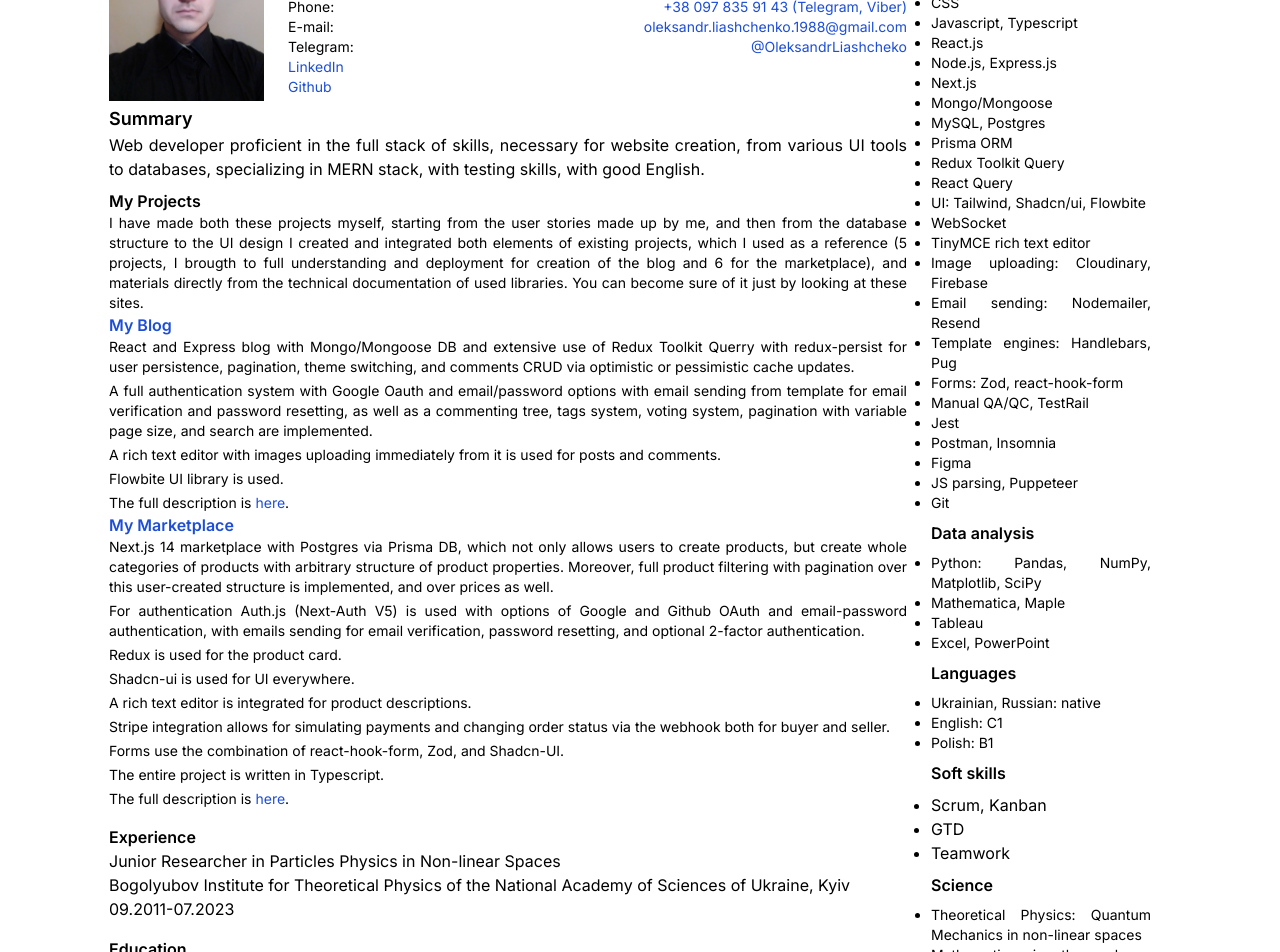
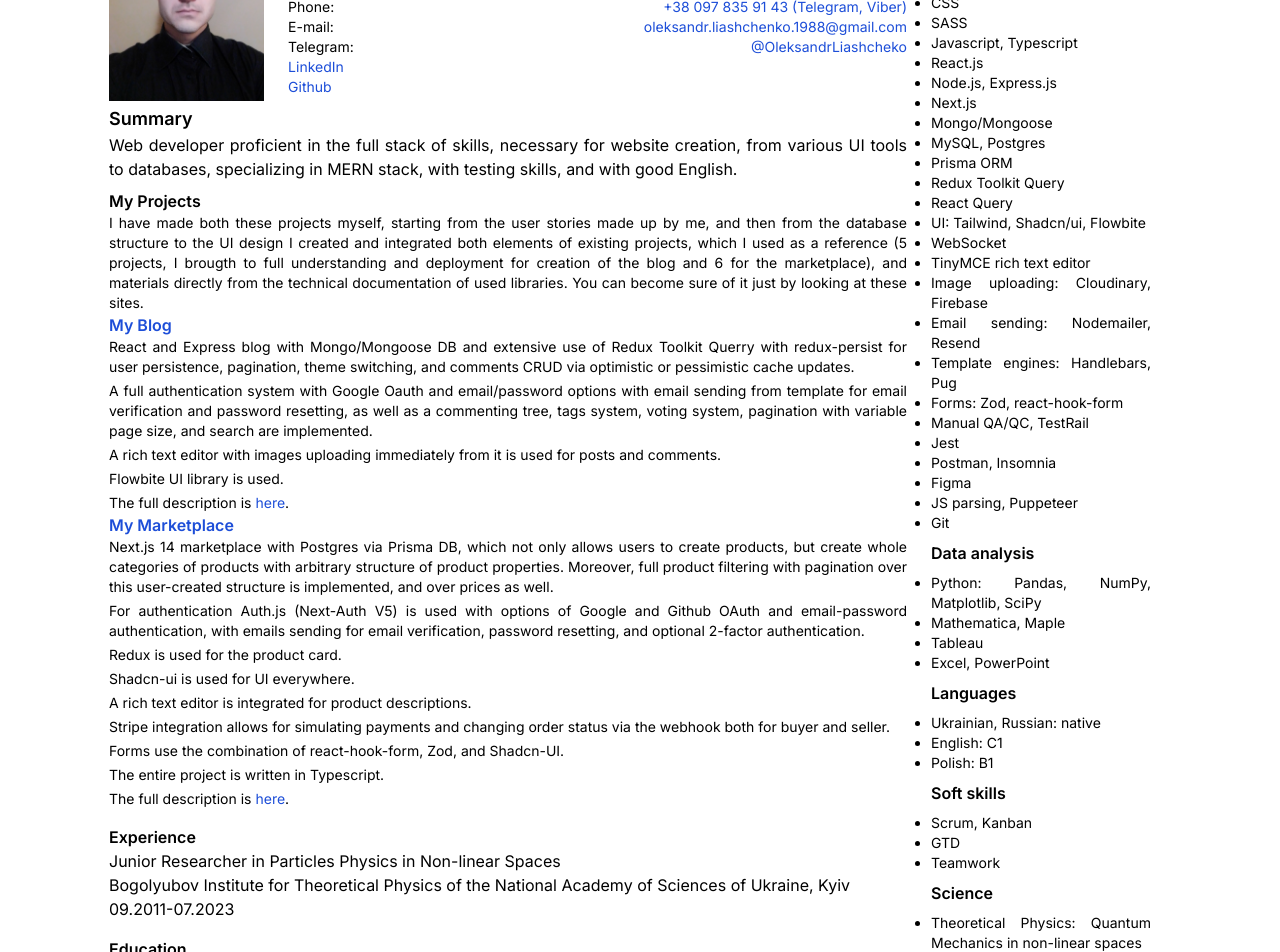
Before and after one commit to aleksandr04635/resume, a Next.js app: page / in a window 1280 px wide. Shown: the part 180-1132 px from the top of the page. Built offline with nearby package versions, Linux system fonts and the light colour scheme.

Commit message:
post depl

```diff
--- a/app/page.tsx
+++ b/app/page.tsx
@@ -107,7 +107,7 @@ function page({}: Props) {
               <p>
                 Web developer proficient in the full stack of skills, necessary
                 for website creation, from various UI tools to databases,
-                specializing in MERN stack, with testing skills, with good
+                specializing in MERN stack, with testing skills, and with good
                 English.
               </p>
             </div>
@@ -245,6 +245,7 @@ function page({}: Props) {
             <ul>
               <li>html</li>
               <li>CSS</li>
+              <li>SASS</li>
               <li>Javascript, Typescript</li>
               <li>React.js</li>
               <li>Node.js, Express.js</li>
@@ -287,7 +288,7 @@ function page({}: Props) {
             </ul>
           </div>
           <h3 className=" mt-0   font-semibold">Soft skills</h3>
-          <div>
+          <div className=" mt-0  text-sm">
             <ul>
               <li>Scrum, Kanban</li>
               <li>GTD</li>
```
Also changed, not shown: about.txt, 1 other file (tests, documents, lock files or other folders).
